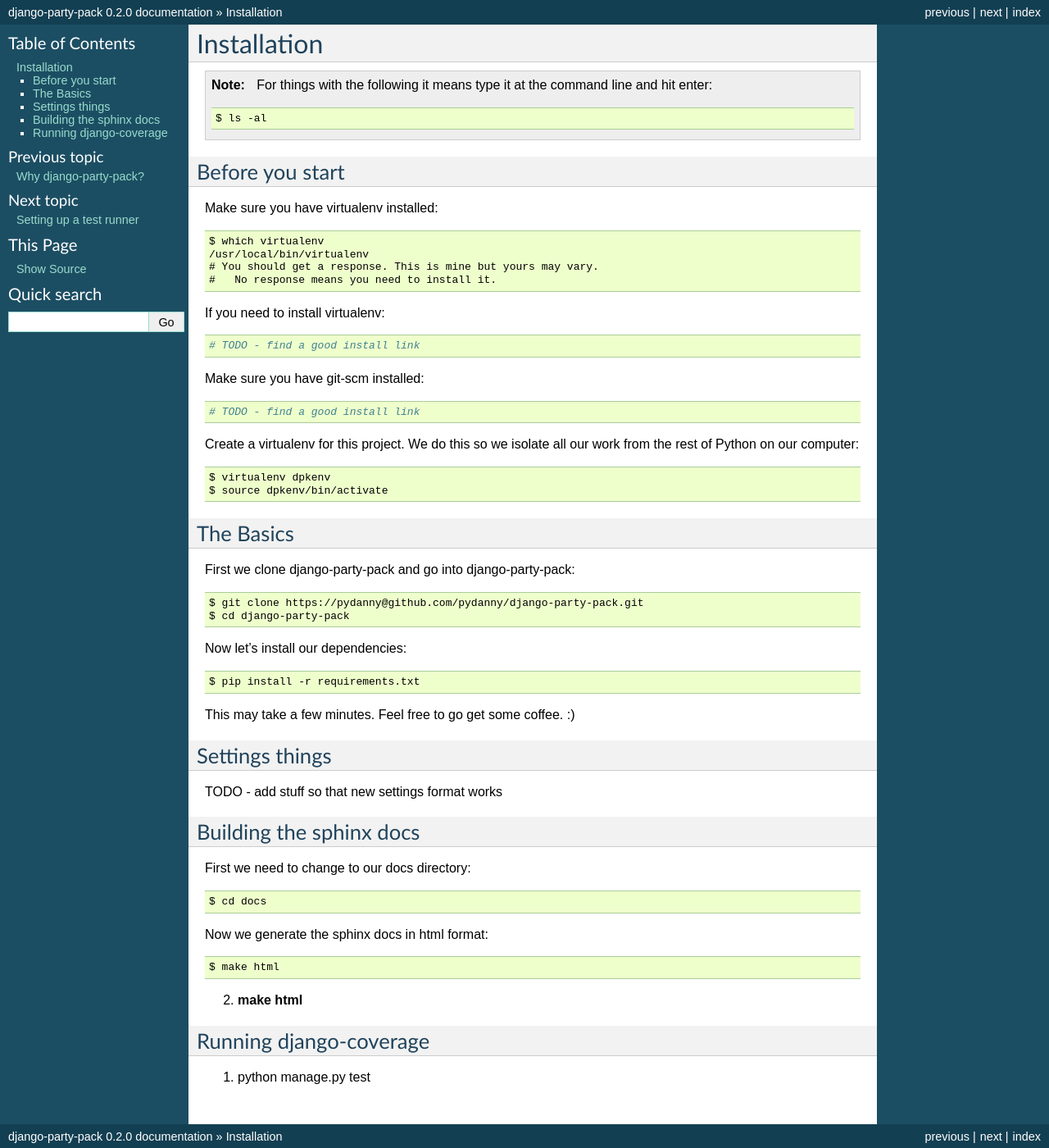
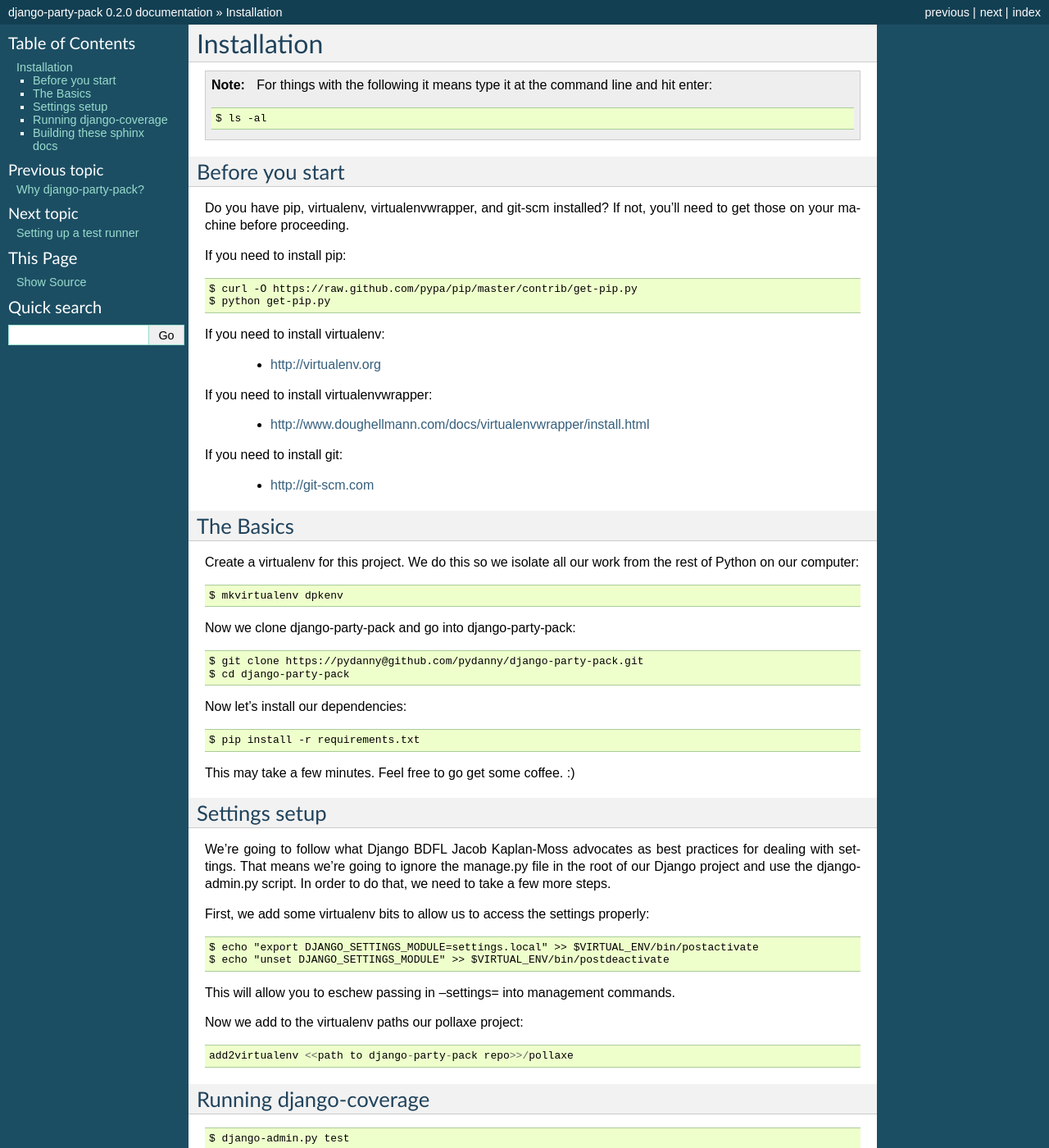
Before and after one commit to pydanny/django-party-pack, a Sphinx documentation site: the page built from docs/install.rst, in a window 1280 px wide and 1400 px high. Shown: the whole window at 82% size. Built offline with Sphinx 7.4.7, drawn with Linux system fonts in a browser that asks for light colours; some of the changed text lies outside the part shown.

Commit message:
Many clarifications

```diff
--- a/docs/install.rst
+++ b/docs/install.rst
@@ -9,30 +9,33 @@ Installation
 Before you start
 ================
 
-Make sure you have virtualenv installed::
+Do you have pip, virtualenv, virtualenvwrapper, and git-scm installed? If not, you'll need to get those on your machine before proceeding.
 
-    $ which virtualenv
-    /usr/local/bin/virtualenv
-    # You should get a response. This is mine but yours may vary.
-    #   No response means you need to install it.
+If you need to install pip::
 
-If you need to install virtualenv::
+    $ curl -O https://raw.github.com/pypa/pip/master/contrib/get-pip.py
+    $ python get-pip.py
 
-    # TODO - find a good install link
+If you need to install virtualenv:
 
-Make sure you have git-scm installed::
+    * http://virtualenv.org
 
-    # TODO - find a good install link
+If you need to install virtualenvwrapper:
 
-Create a virtualenv for this project. We do this so we isolate all our work from the rest of Python on our computer::
+    * http://www.doughellmann.com/docs/virtualenvwrapper/install.html
 
-    $ virtualenv dpkenv
-    $ source dpkenv/bin/activate
+If you need to install git:
+
+    * http://git-scm.com
 
 The Basics
 ===========
 
-First we clone django-party-pack and go into django-party-pack::
+Create a virtualenv for this project. We do this so we isolate all our work from the rest of Python on our computer::
+
+    $ mkvirtualenv dpkenv
+
+Now we clone django-party-pack and go into django-party-pack::
 
     $ git clone https://pydanny@github.com/pydanny/django-party-pack.git
     $ cd django-party-pack
@@ -43,27 +46,37 @@ Now let's install our dependencies::
 
 This may take a few minutes. Feel free to go get some coffee. :)
 
-Settings things
+Settings setup
 ===============
 
-TODO - add stuff so that new settings format works
+We're going to follow what Django BDFL Jacob Kaplan-Moss advocates as best practices for dealing with settings. That means we're going to ignore the manage.py file in the root of our Django project and use the django-admin.py script. In order to do that, we need to take a few more steps.
+
+First, we add some virtualenv bits to allow us to access the settings properly::
+
+    $ echo "export DJANGO_SETTINGS_MODULE=settings.local" >> $VIRTUAL_ENV/bin/postactivate
+    $ echo "unset DJANGO_SETTINGS_MODULE" >> $VIRTUAL_ENV/bin/postdeactivate
+
+This will allow you to eschew passing in --settings= into management commands.
+
+Now we add to the virtualenv paths our pollaxe project::
+
+    add2virtualenv <<path to django-party-pack repo>>/pollaxe
 
 
-Building the sphinx docs
-=========================
+Running django-coverage
+========================
 
-First we need to change to our docs directory::
+.. parsed-literal::
+
+    $ django-admin.py test
+
+Building these sphinx docs
+==========================
+
+Want to have a local copy of these documents? Easy! Change to our docs directory::
 
     $ cd docs
 
 Now we generate the sphinx docs in html format::
 
     $ make html
-
-
-2. **make html**
-
-Running django-coverage
-========================
-
-1. python manage.py test
```
